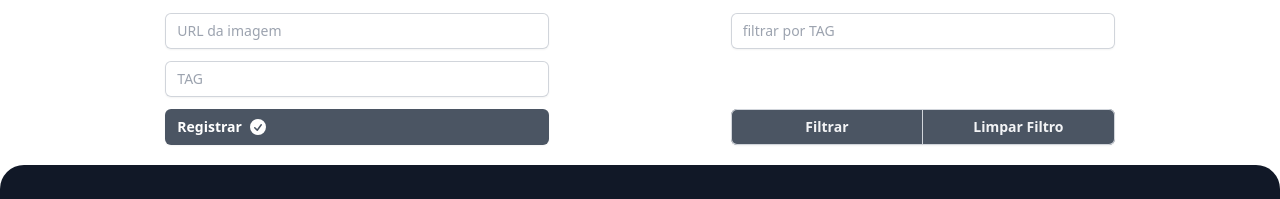
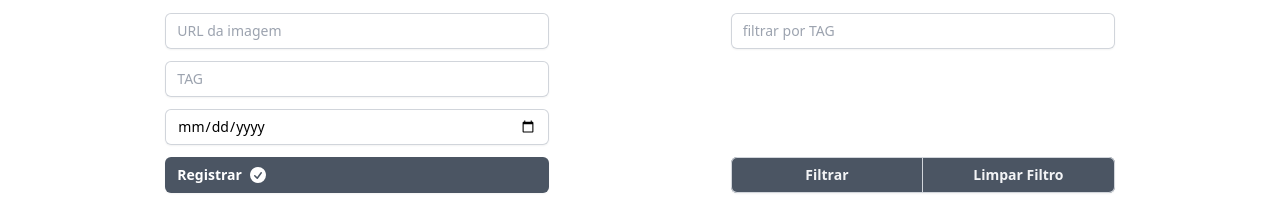
Before and after one commit to MelloBirkan/Memorias-Interativas, a website: page src/index.html in a window 1280 px wide. Shown: the part 83-282 px from the top of the page. Drawn offline with Linux system fonts and the light colour scheme.

Commit message:
`Feat` adicionado campo date no HTML

```diff
--- a/src/index.html
+++ b/src/index.html
@@ -21,6 +21,9 @@
     <input type="text" name="tag-input" id="tag-input"
            class="block w-full rounded-md border-0 py-1.5 text-gray-900 shadow-sm ring-1 ring-inset ring-gray-300 placeholder:text-gray-400 focus:ring-2 focus:ring-inset focus:ring-gray-600 sm:text-sm sm:leading-6"
            placeholder="TAG"/>
+
+    <input type="date" name="date-input" id="date-input"
+           class="block w-full rounded-md border-0 py-1.5 shadow-sm ring-1 ring-inset ring-gray-300 focus:ring-2 focus:ring-inset focus:ring-gray-600 sm:text-sm sm:leading-6" />
 
     <button onclick="registrar()" type="button"
             class="flex items-center gap-x-1.5 rounded-md bg-gray-600 px-3 py-2 text-sm font-semibold text-white shadow-sm hover:bg-gray-500 focus-visible:outline focus-visible:outline-2 focus-visible:outline-offset-2 focus-visible:outline-gray-600 ">
```
